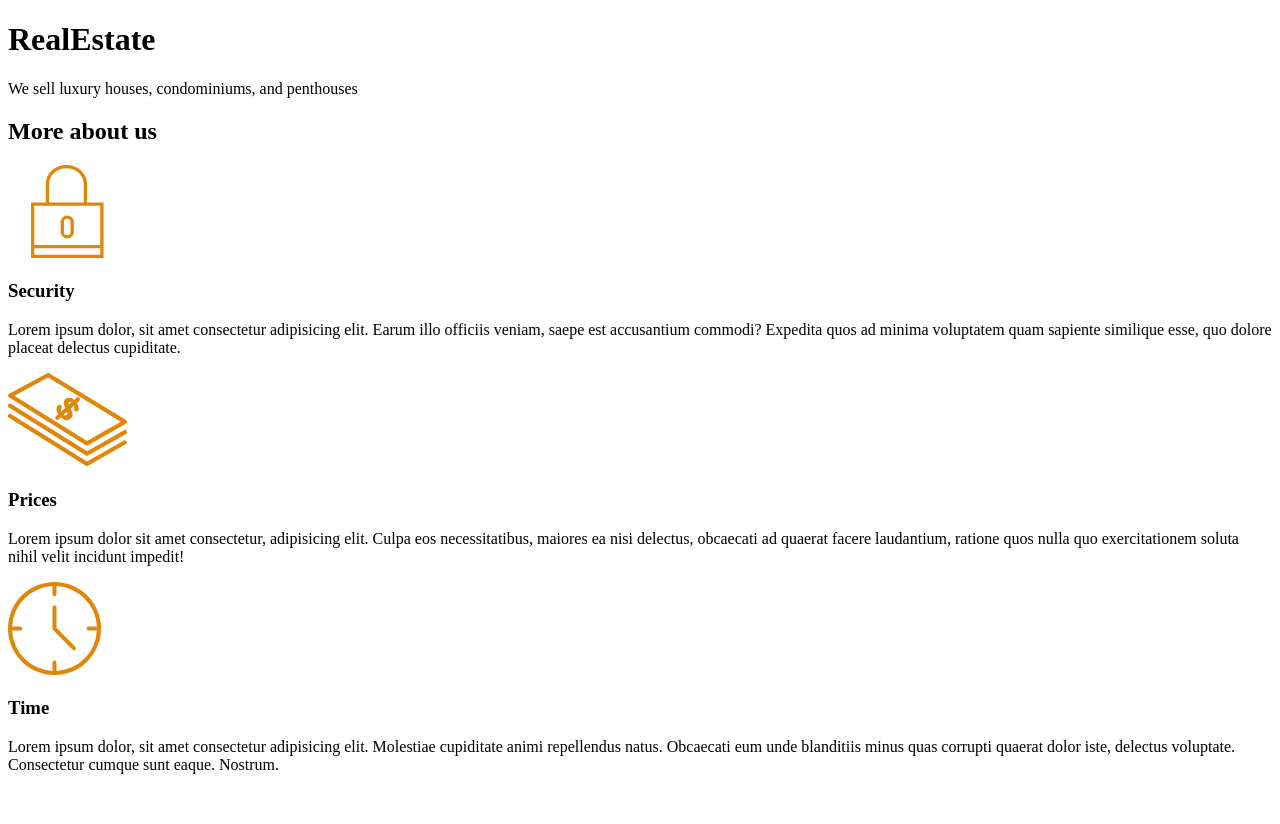
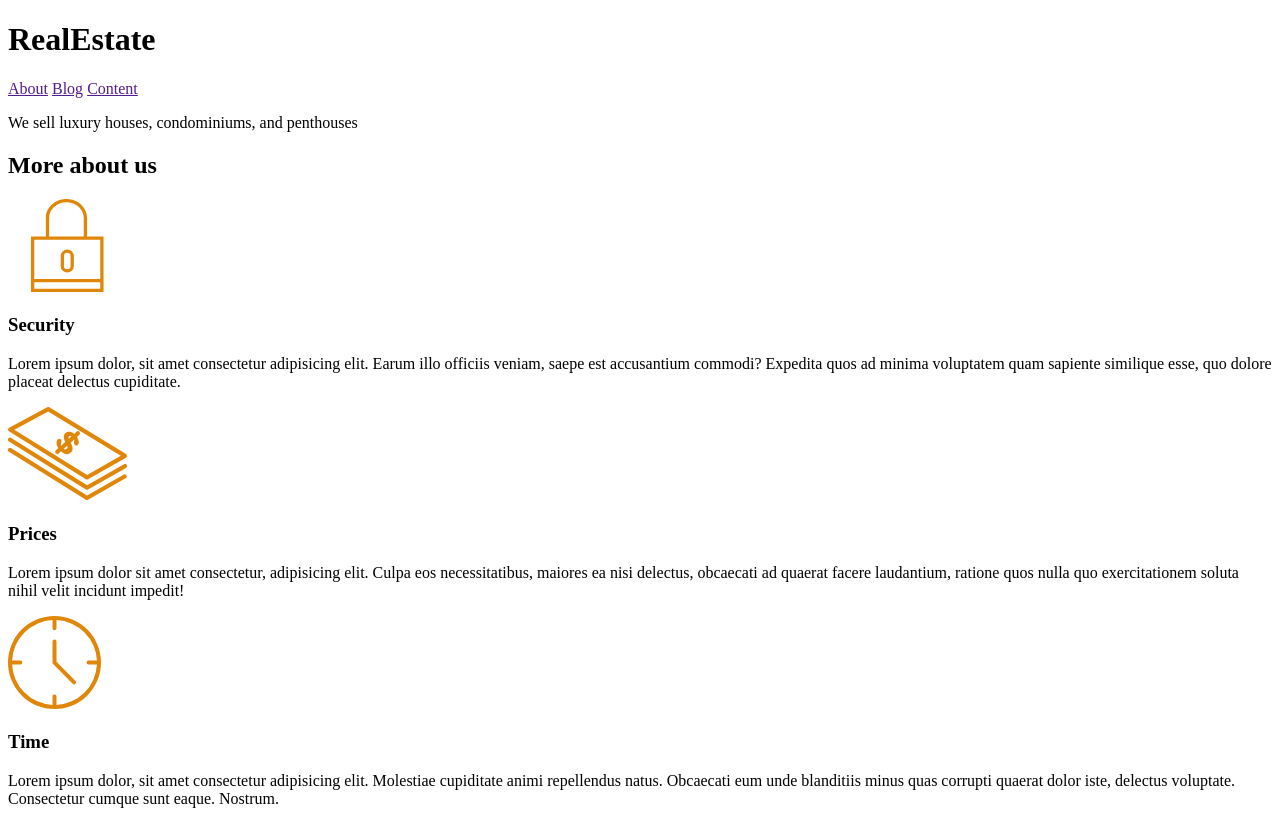
Before and after one commit to yeahned/Real-Estate, a plain HTML site: page index.html in a window 1280 px wide. Before the commit the page ends 800 px from the top, so only its background shows below. Drawn offline with Linux system fonts and the light colour scheme.

Commit message:
creating the project

```diff
--- a/index.html
+++ b/index.html
@@ -7,11 +7,15 @@
     <title>RealEstate</title>
 </head>
 <body>
-    <header>
-        <h1>RealEstate</h1>
-        <nav>
-
-        </nav>
+    <header class="header-init">
+        <div class="header-flex">
+            <h1>RealEstate</h1>
+            <nav class="menu">
+                <a href="">About</a>
+                <a href="">Blog</a>
+                <a href="">Content</a>
+           </nav>
+        </div>
         <p>We sell luxury houses, condominiums, and penthouses</p>
     </header>
     <main>
```
